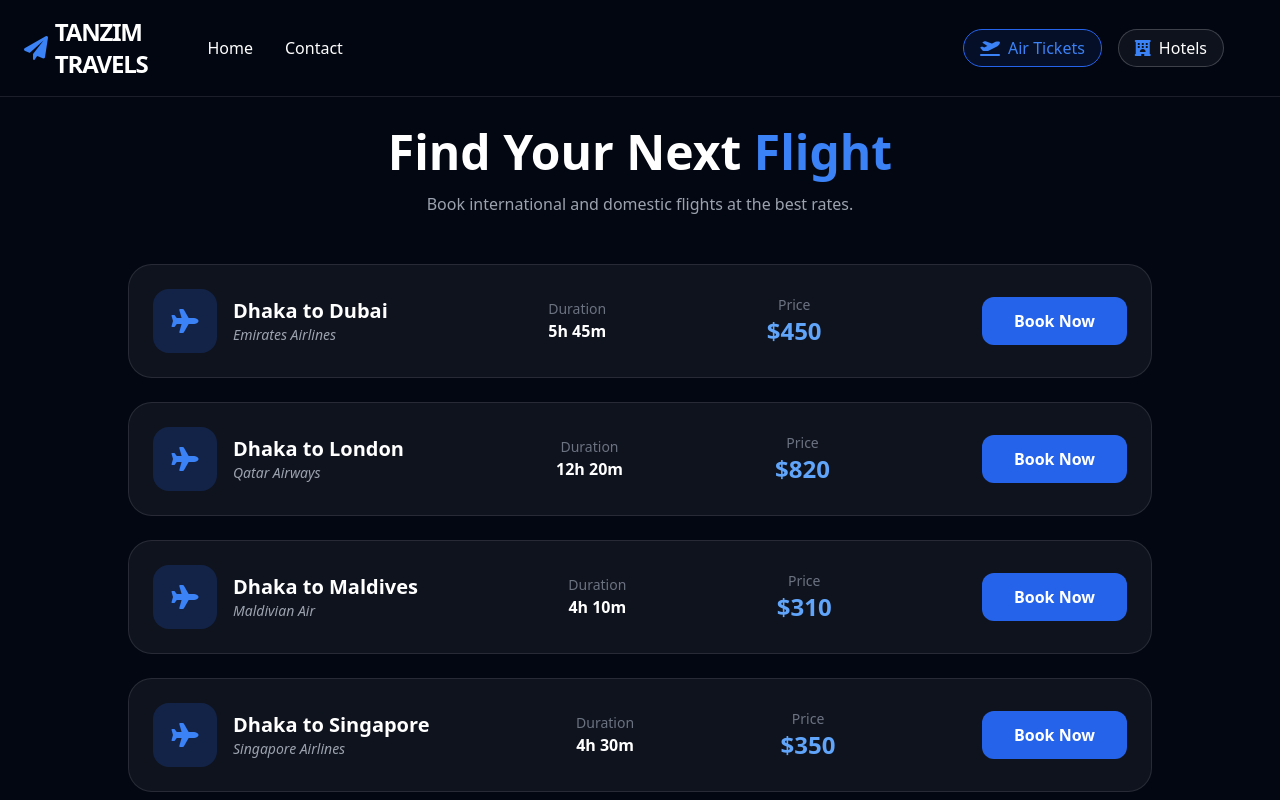
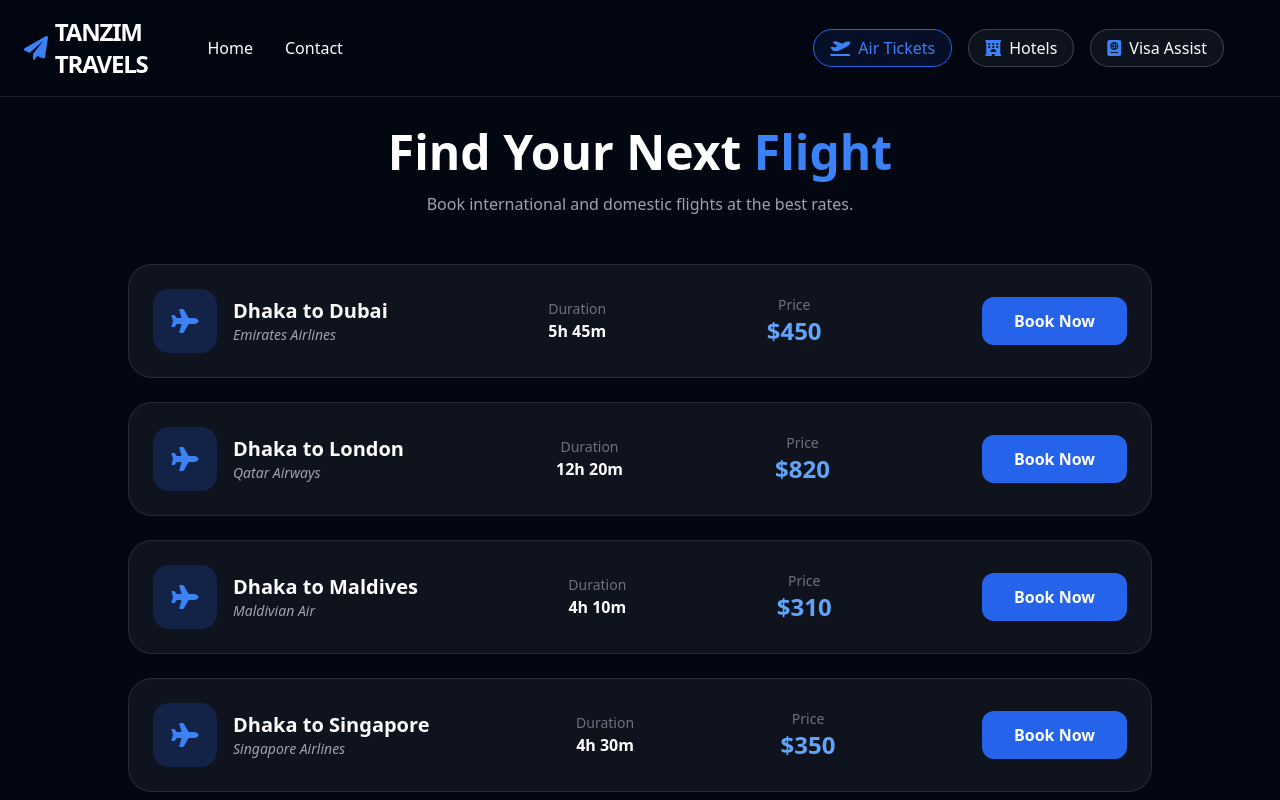
Before and after one commit to tanzimAhmedUtsho/Travel-Agency, a plain HTML site: page air-tickets.html in a window 1280 px wide. Shown: the top 800 px of the page. Drawn offline with nearby package versions, Linux system fonts and the light colour scheme.

Commit message:
small update

```diff
--- a/air-tickets.html
+++ b/air-tickets.html
@@ -42,6 +42,11 @@
               href="hotels.html"
               class="flex items-center gap-2 px-4 py-1.5 rounded-full border border-white/20 bg-white/5 hover:bg-blue-600 hover:border-blue-600 hover:text-white transition group"
               ><i class="fas fa-hotel text-blue-500 group-hover:text-white transition"></i> Hotels</a
+            >
+            <a
+              href="visa-assist.html"
+              class="flex items-center gap-2 px-4 py-1.5 rounded-full border border-white/20 bg-white/5 hover:bg-blue-600 hover:border-blue-600 hover:text-white transition group"
+              ><i class="fas fa-passport text-blue-500 group-hover:text-white transition"></i> Visa Assist</a
             >
           </div>
 
```
Also changed, not shown: contact.html (+1 -1 lines), index.html (+1 -1 lines).
